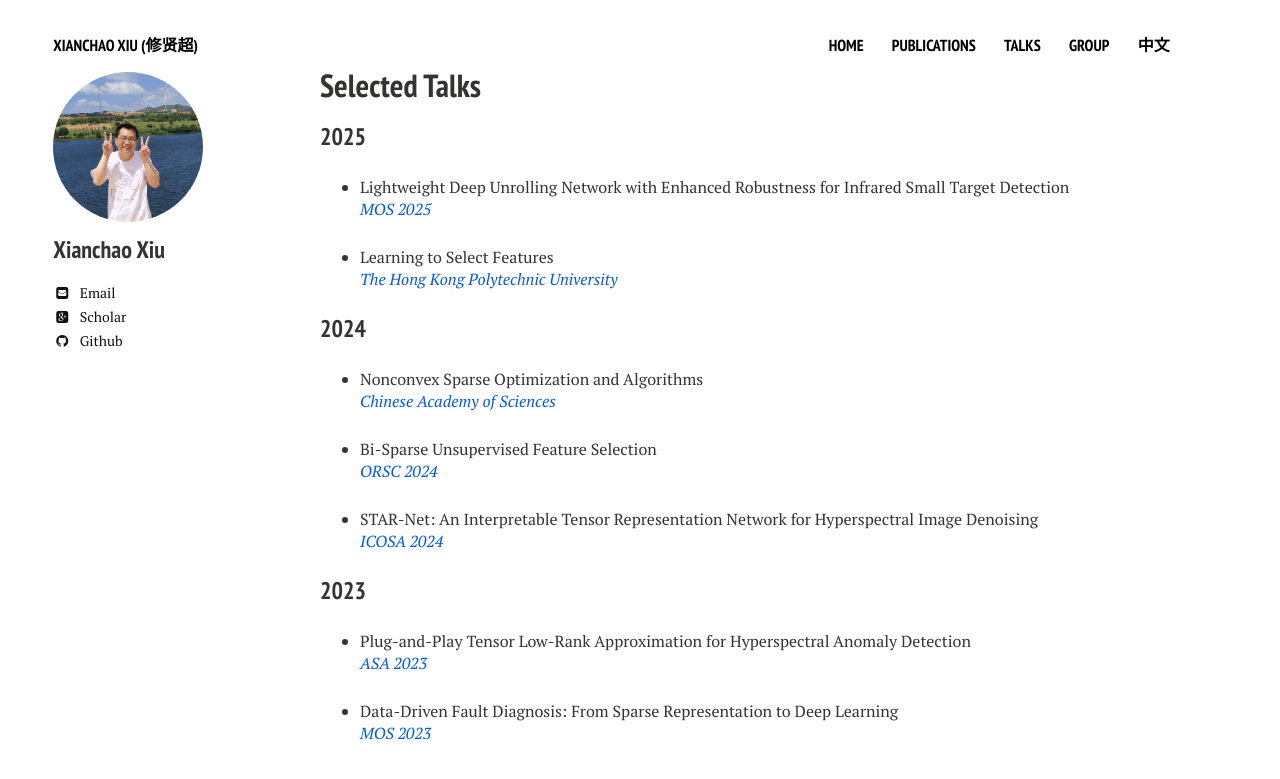
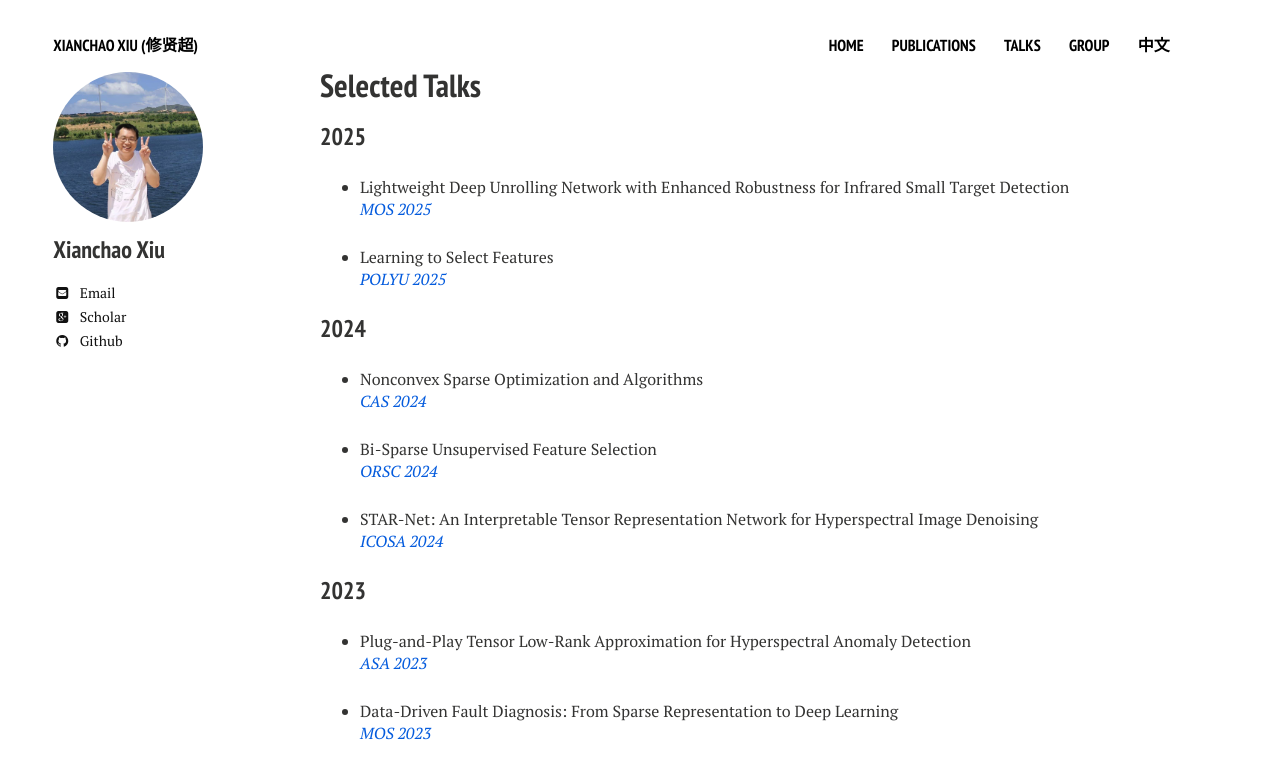
Before and after one commit to xianchaoxiu/xianchaoxiu.github.io, a Jekyll site: the page built from talks/index.md, in a window 1280 px wide. Shown: the top 779 px of the page. Built offline with Jekyll 4.4.1, drawn with Linux system fonts in a browser that asks for light colours; nearby versions of some CDN libraries.

Commit message:
Update index.md

```diff
--- a/talks/index.md
+++ b/talks/index.md
@@ -13,13 +13,13 @@ share: false
 <i><a href="../talks/2025-MOS.pdf" class="textlink" target="_blank"> MOS 2025 </a> </i><br>
 
 * Learning to Select Features <br>
-<i><a href="../talks/2025-POLYU.pdf" class="textlink" target="_blank"> The Hong Kong Polytechnic University </a> </i><br>
+<i><a href="../talks/2025-POLYU.pdf" class="textlink" target="_blank"> POLYU 2025 </a> </i><br>
 
 
 ### 2024
 
 * Nonconvex Sparse Optimization and Algorithms <br>
-<i><a href="../talks/2024-CAS.pdf" class="textlink" target="_blank"> Chinese Academy of Sciences </a> </i><br>
+<i><a href="../talks/2024-CAS.pdf" class="textlink" target="_blank"> CAS 2024 </a> </i><br>
 
 * Bi-Sparse Unsupervised Feature Selection <br>
 <i><a href="../talks/2024-ORSC.pdf" class="textlink" target="_blank"> ORSC 2024 </a> </i><br>
```
